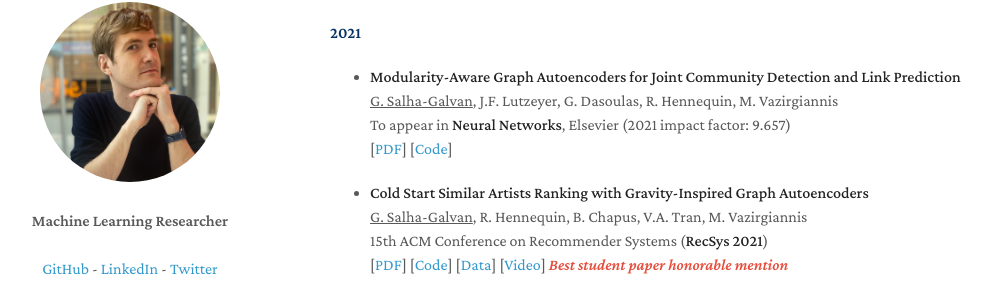
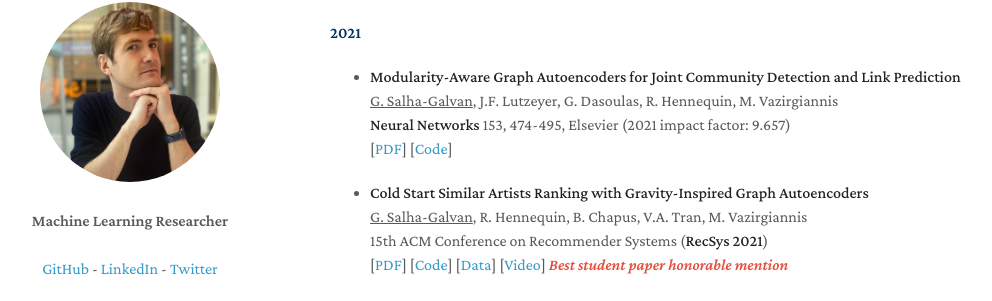
Before and after one commit to GuillaumeSalhaGalvan/GuillaumeSalhaGalvan.github.io, a Jekyll site: the page built from index.md, in a window 1280 px wide and 900 px high, scrolled down 1023 px. Shown: the part 144-445 px from the top of the window, without its empty margins (140-1132 px from the left). Built offline with Jekyll 4.4.1, drawn with Linux system fonts in a browser that asks for light colours; our own code applies the rules of GitHub Pages for plain Markdown files; a script that is not in the unit is left out.

Commit message:
Update index.md

```diff
--- a/index.md
+++ b/index.md
@@ -44,7 +44,7 @@ See me also on **<a href="https://scholar.google.fr/citations?hl=fr&authuser=1&u
 
 - **Modularity-Aware Graph Autoencoders for Joint Community Detection and Link Prediction**<br>
  <ins>G. Salha-Galvan</ins>, J.F. Lutzeyer, G. Dasoulas, R. Hennequin,  M. Vazirgiannis <br>
- To appear in **Neural Networks**, Elsevier (2021 impact factor: 9.657) <br> [<a href="https://arxiv.org/pdf/2202.00961.pdf" target="_blank">PDF</a>] [<a href="https://github.com/GuillaumeSalhaGalvan/modularity_aware_gae" target="_blank">Code</a>]
+**Neural Networks** 153, 474-495, Elsevier (2021 impact factor: 9.657) <br> [<a href="https://arxiv.org/pdf/2202.00961.pdf" target="_blank">PDF</a>] [<a href="https://github.com/GuillaumeSalhaGalvan/modularity_aware_gae" target="_blank">Code</a>]
 
 - **Cold Start Similar Artists Ranking with Gravity-Inspired Graph Autoencoders** <br>
 <ins>G. Salha-Galvan</ins>, R. Hennequin, B. Chapus, V.A. Tran, M. Vazirgiannis <br>
```
